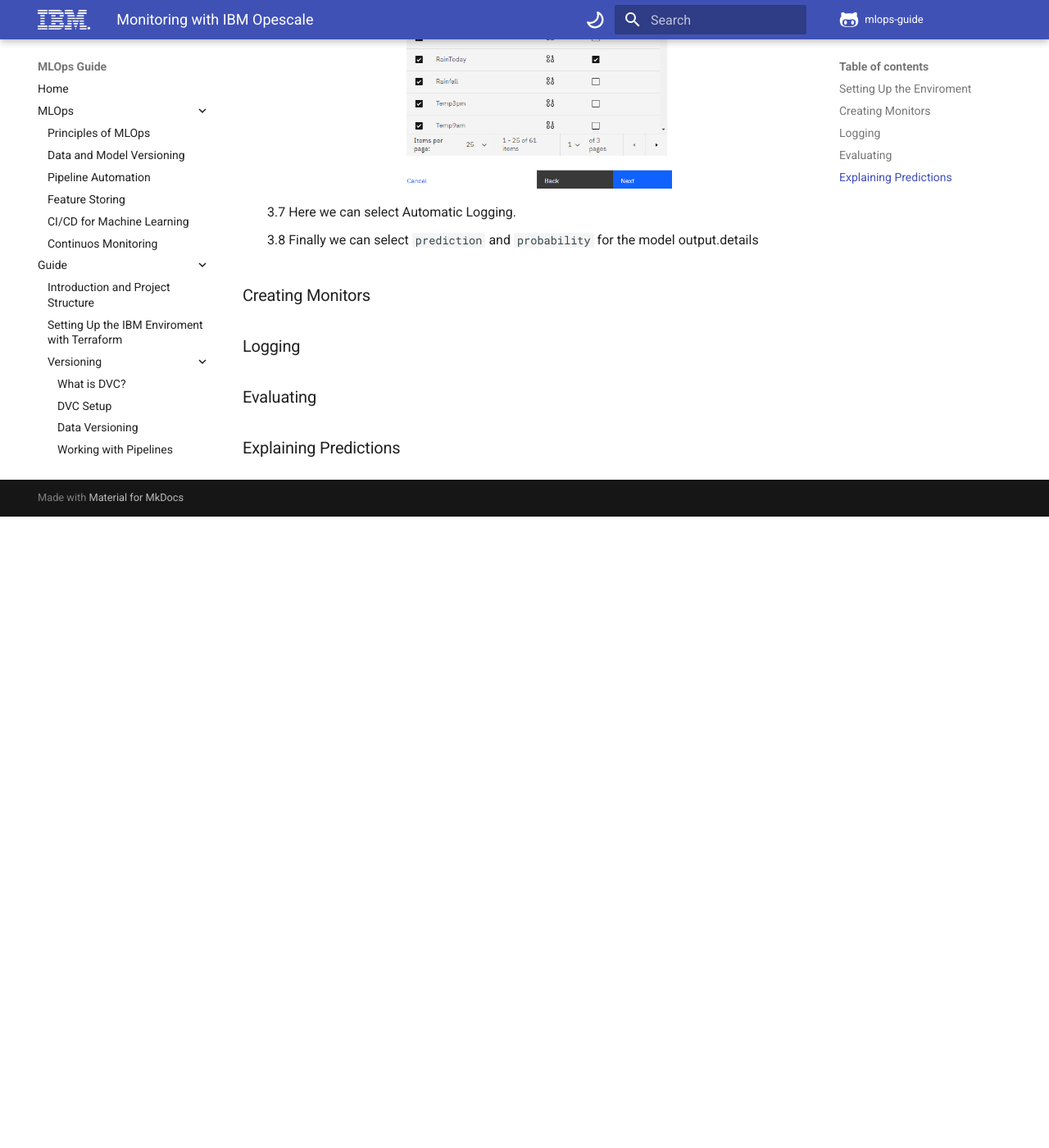
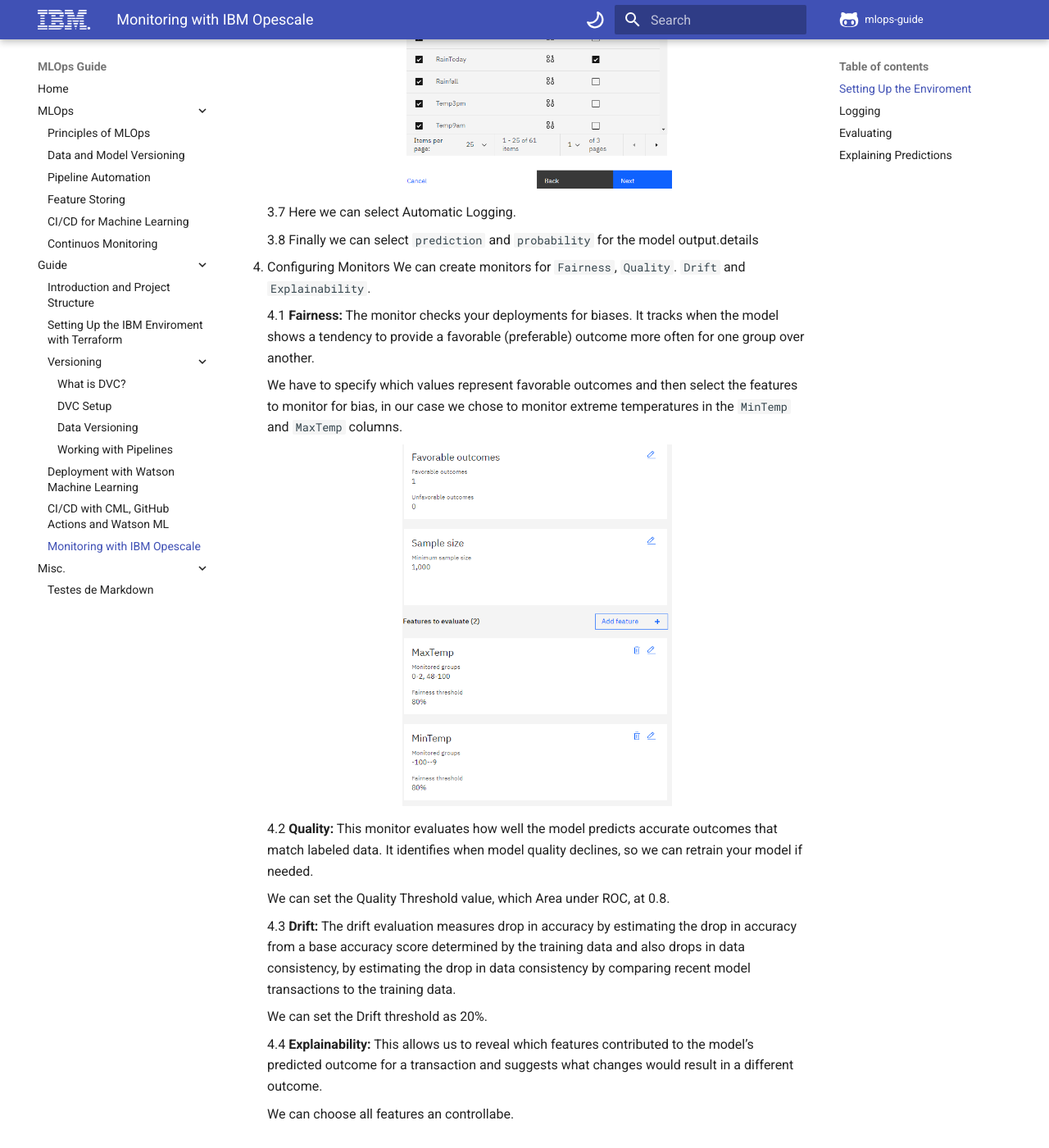
Before and after one commit to mlops-guide/mlops-guide.github.io, an MkDocs documentation site: the page built from docs/Openscale/index.md, in a window 1280 px wide and 1400 px high, scrolled down 3150 px. Shown: the whole window at 82% size. Built offline with MkDocs 1.6.1 and Material for MkDocs 9.7.7, drawn with Linux system fonts in a browser that asks for light colours; comment, search, counter and statistics services are not loaded; before the commit the page ends 3780 px from its top, so only the background shows below that; some of the changed text lies outside the part shown.

Commit message:
updating Openscale documentation

````diff
--- a/docs/Openscale/index.md
+++ b/docs/Openscale/index.md
@@ -40,11 +40,37 @@
 
     3.8 Finally we can select ```prediction``` and ```probability``` for the model output.details
 
+4. Configuring Monitors
+    We can create monitors for ```Fairness```,  ```Quality```. ```Drift``` and ```Explainability```.
 
-### Creating Monitors
+    4.1 __Fairness:__ The monitor checks your deployments for biases. It tracks when the model shows a tendency to provide a favorable (preferable) outcome more often for one group over another.
+
+    We have to specify which values represent favorable outcomes and then select the features to monitor for bias, in our case we chose to monitor extreme temperatures in the ```MinTemp``` and ```MaxTemp``` columns.
+     <div style="text-align:center"><img src="../assets/Openscale/Capture9.PNG" alt="drawing" width=50%/></div>
+
+    4.2 __Quality:__ This monitor evaluates how well the model predicts accurate outcomes that match labeled data. It identifies when model quality declines, so we can retrain your model if needed.
+
+    We can set the Quality Threshold value, which Area under ROC, at 0.8.
+
+    4.3 __Drift:__ The drift evaluation measures drop in accuracy by estimating the drop in accuracy from a base accuracy score determined by the training data and also drops in data consistency, by estimating the drop in data consistency by comparing recent model transactions to the training data.
+
+    We can set the Drift threshold as 20%.
+
+    4.4 __Explainability:__ This allows us to reveal which features contributed to the model’s predicted outcome for a transaction and suggests what changes would result in a different outcome.
+
+    We can choose all features an controllabe.
 
 ### Logging
+In the ```Transactions``` page, we can see informations about transactions, including a Timestamp, Prediction and Confidence.
+
+ <div style="text-align:center"><img src="../assets/Openscale/Capture10.PNG" alt="drawing" width=100%/></div>
 
 ### Evaluating
 
 ### Explaining Predictions
+Again in the ```Transactions``` page, we can click on the ```Explain``` button, in the following page we can observe each features' relative weight indicating how strongly they influenced the model’s predicted outcome.
+ <div style="text-align:center"><img src="../assets/Openscale/Capture11.PNG" alt="drawing" width=100%/></div>
+
+In the ```Inspect``` tab, there is a table displaying the values aech feature would have to have to alter the prediction result, here we can also change the values by hand to see what the outcome would be.
+
+ <div style="text-align:center"><img src="../assets/Openscale/Capture12.PNG" alt="drawing" width=100%/></div>
````
